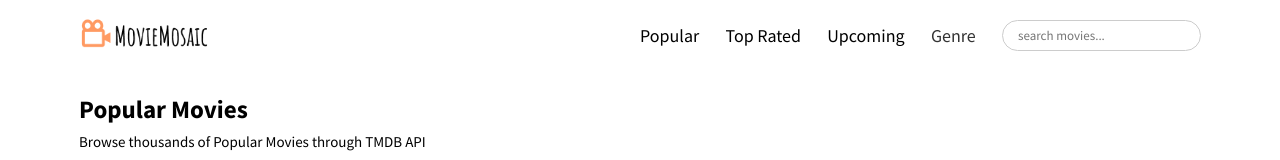
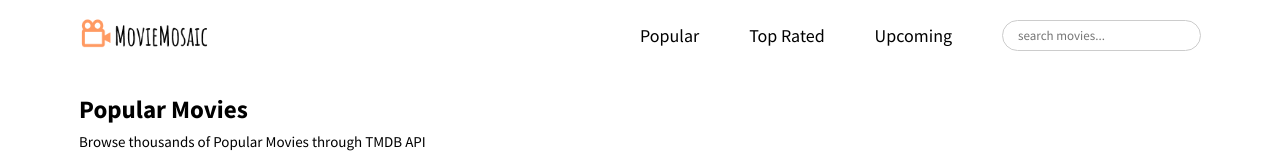
Before and after one commit to mdalasadi/react-movies-app, a React (Create React App) app: page / in a window 1280 px wide. Shown: the top 160 px of the page. Built offline with nearby package versions, Linux system fonts and the light colour scheme.

Commit message:
Adjust Header cmp

```diff
--- a/src/components/layout/Header.js
+++ b/src/components/layout/Header.js
@@ -39,11 +39,11 @@ function Header() {
               Upcoming
             </NavLink>
           </li>
-          <li className={styles['navbar__item']}>
+          {/* <li className={styles['navbar__item']}>
             <a href="/" className={styles['navbar__link']}>
               Genre
             </a>
-          </li>
+          </li> */}
           <li className={styles['navbar__item']}>
             <input
               type="search"
```
